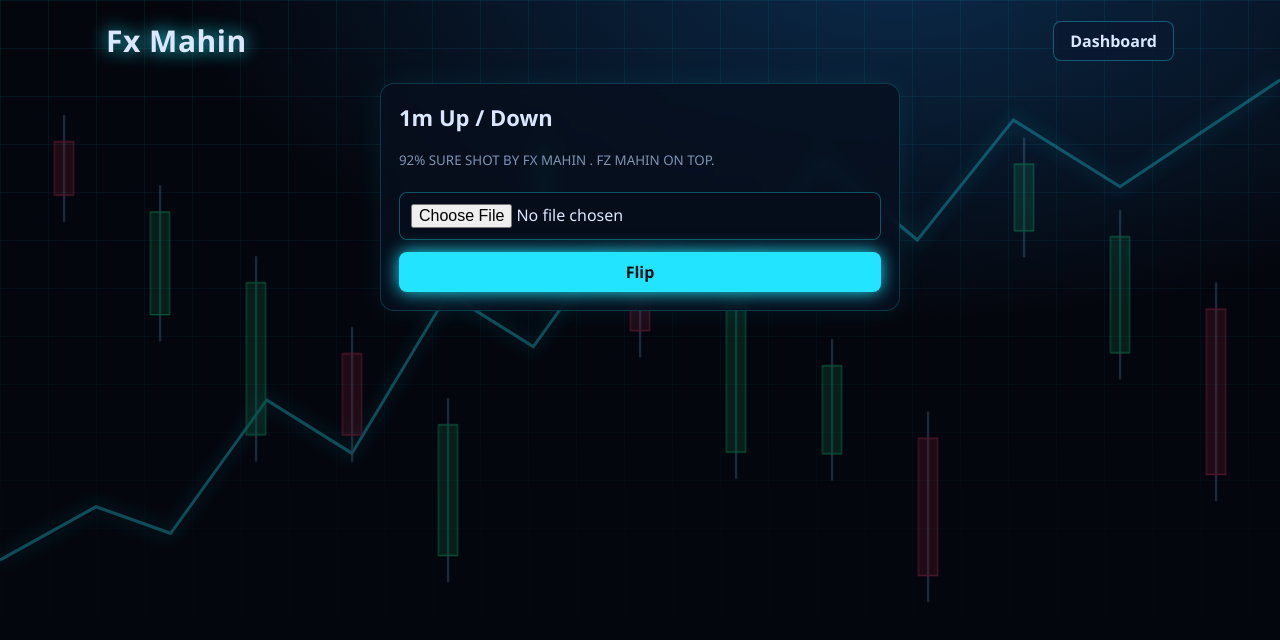
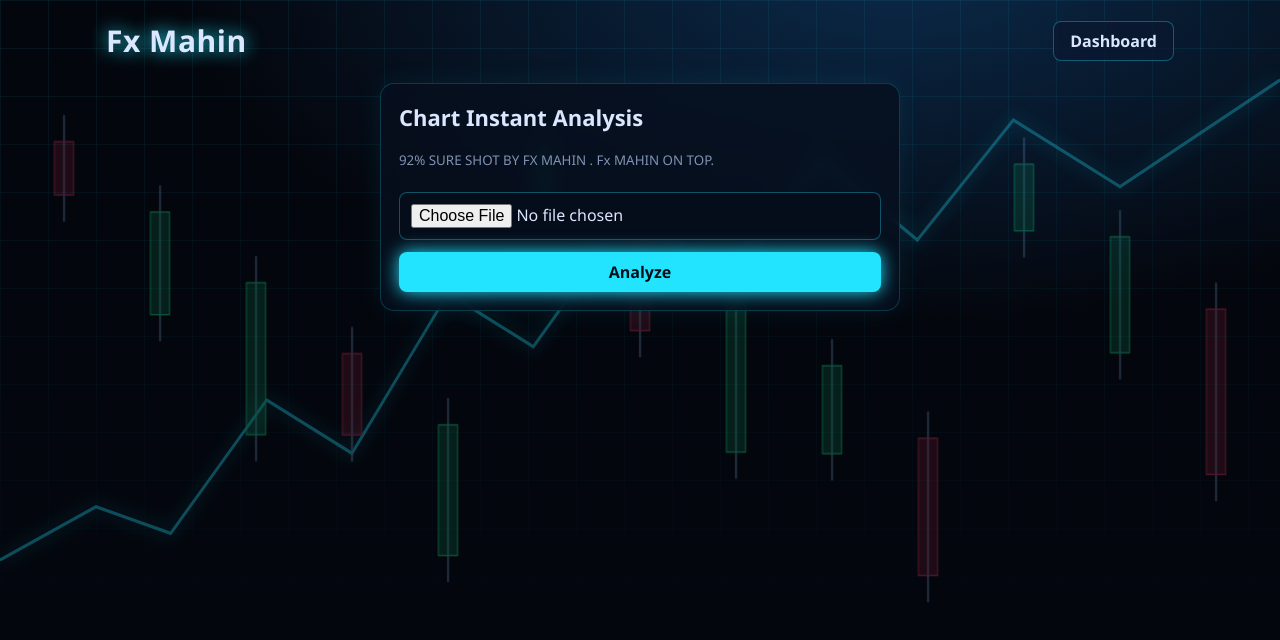
Before and after one commit to mahin777ytcnl-del/Fx-Mahin-Signal, a Next.js app: page /random in a window 1280 px wide. Shown: the top 640 px of the page. Built offline with nearby package versions, Linux system fonts and the light colour scheme.

Commit message:
Update page.js

```diff
--- a/app/random/page.js
+++ b/app/random/page.js
@@ -7,12 +7,12 @@ export default function RandomPage(){
   return(<main>
     <header><h1>Fx Mahin</h1><a href="/"><button>Dashboard</button></a></header>
     <div className="card" style={{maxWidth:520,margin:'0 auto'}}>
-      <div className="nm"> 1m Up / Down</div>
-      <p><small>92% SURE SHOT BY FX MAHIN . FZ MAHIN ON TOP.</small></p>
+      <div className="nm"> Chart Instant Analysis</div>
+      <p><small>92% SURE SHOT BY FX MAHIN . Fx MAHIN ON TOP.</small></p>
       <input type="file" accept="image/*" onChange={pick}/>
       {img&&<img src={img} alt="Uploaded chart screenshot" style={{width:'100%',borderRadius:10,margin:'4px 0 12px'}}/>}
-      <button className="on" style={{width:'100%'}} disabled={!img} onClick={flip}>Flip</button>
+      <button className="on" style={{width:'100%'}} disabled={!img} onClick={flip}>Analyze</button>
       {res&&<div className={`card ${res==='UP'?'BUY':'SELL'}`} style={{marginTop:14,textAlign:'center'}}>
         <div className="px" style={{color:res==='UP'?'var(--gr)':'var(--rd)'}}>{res==='UP'?'UP ▲':'DOWN ▼'}</div>
-        <small>Random result, 50/50</small></div>}
+        <small>95% confidence</small></div>}
     </div></main>)}
```
